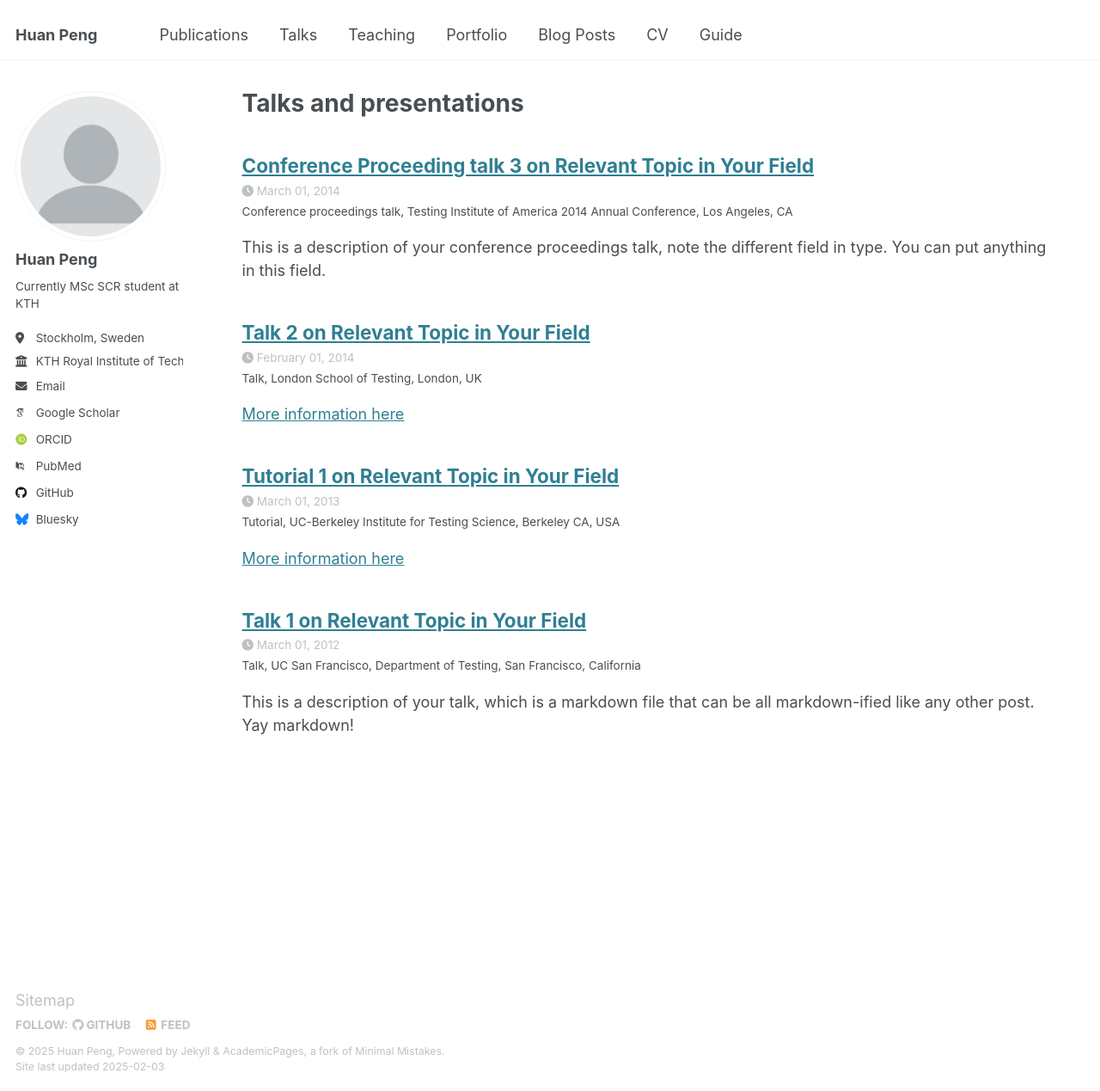
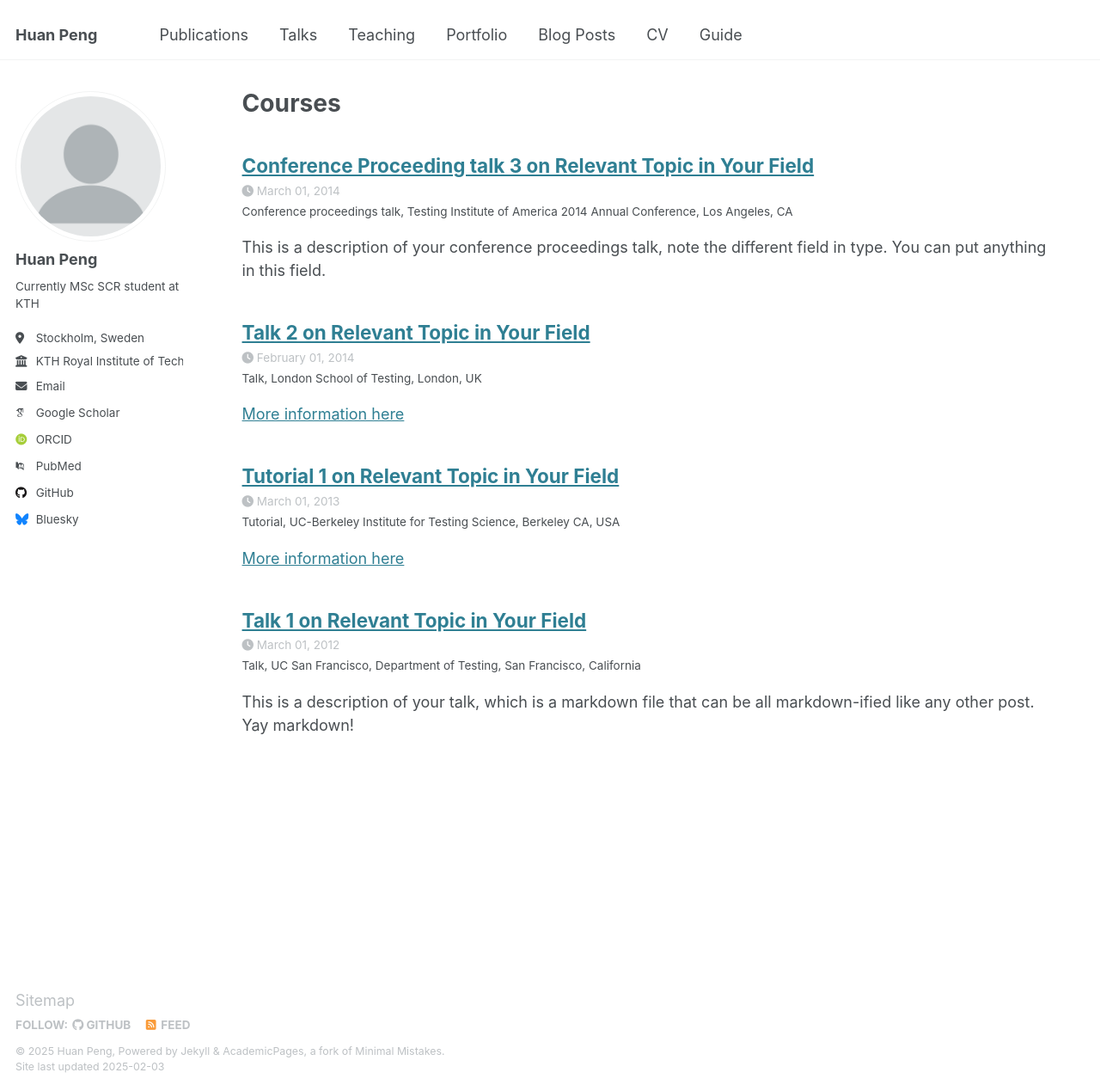
Before and after one commit to huanpen/huanpeng, a Jekyll site: the page built from _pages/courses.html, in a window 1280 px wide and 1269 px high. Shown: the whole window at 86% size. Built offline with Jekyll 4.4.1, drawn with Linux system fonts in a browser that asks for light colours; some web fonts are replaced.

Commit message:
Update courses.html
Signed-off-by: Huan Peng <huanp@kth.se>

```diff
--- a/_pages/courses.html
+++ b/_pages/courses.html
@@ -1,6 +1,6 @@
 ---
 layout: archive
-title: "Talks and presentations"
+title: "Courses"
 permalink: /courses/
 author_profile: true
 ---
```
